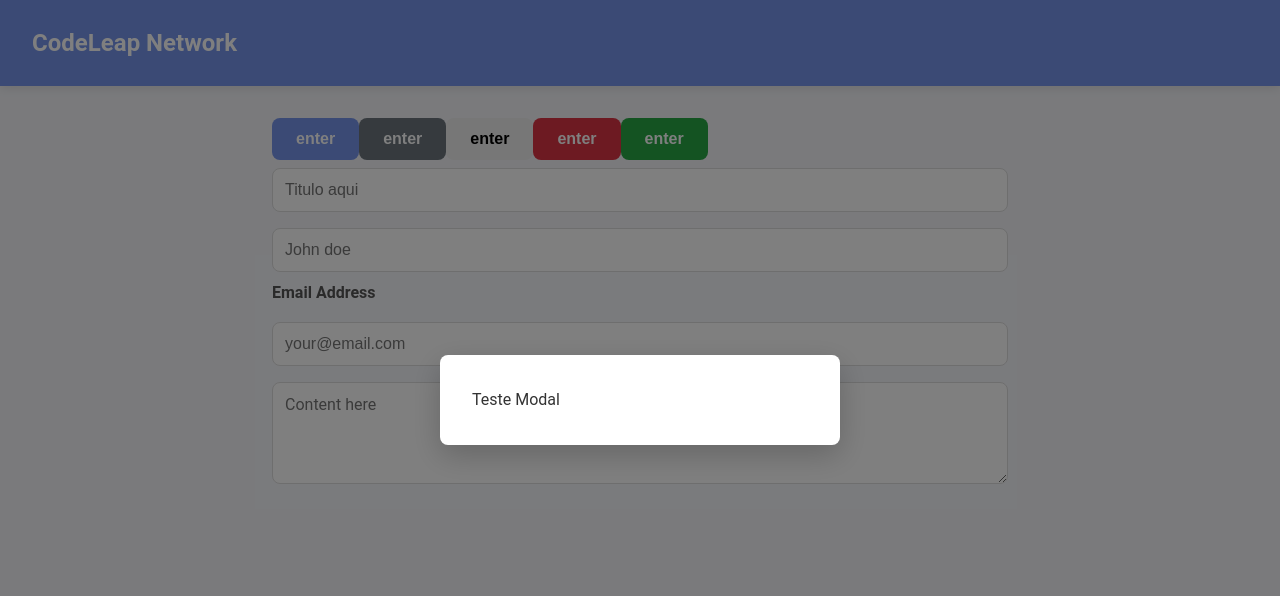
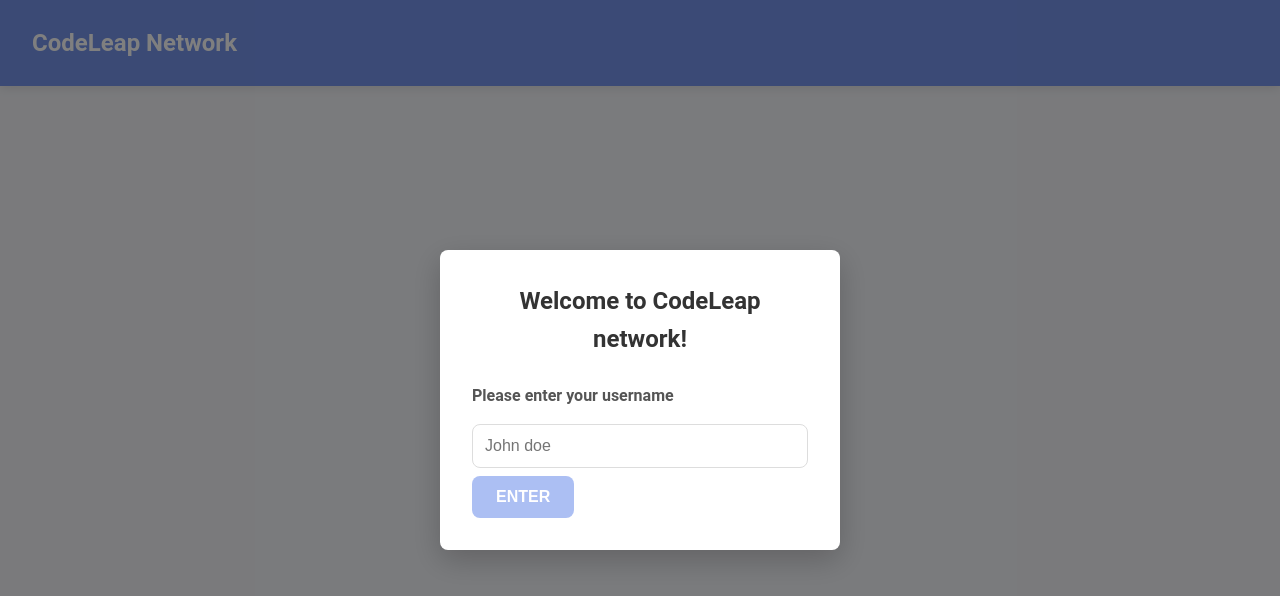
Before and after one commit to evertonProgramadorCriativo/Junior-Frontend-Engineer-CodeLeap, a React (Create React App) app: page / in a window 1280 px wide. Shown: the top 596 px of the page. Built offline with nearby package versions, Linux system fonts and the light colour scheme.

Commit message:
feat: add modal when typing username, get the value and show it in an alert

```diff
--- a/src/App.js
+++ b/src/App.js
@@ -1,6 +1,7 @@
 import React from 'react';
 import Layout from './components/layout/Layout';
 import Button from './components/ui/Button/Button';
+import SignUpModal from './components/forms/SignUpModal/SignUpModal';
 import {
   Input,
   Textarea,
@@ -10,6 +11,8 @@
 function App() {
   return (
     <Layout>
+      <SignUpModal />
+      {/* Exemplo usando Modal genérico
       <Modal isOpen={true} onClose={() => alert('Modal closed!')}> Teste Modal </Modal>
       <Button
         variant='primary'
@@ -45,9 +48,9 @@
         placeholder="John doe"
       />
 
+      */}
 
-
-      {/* Exemplo usando Label genérico */}
+      {/* Exemplo usando Label genérico
       <Label htmlFor="email">Email Address</Label>
       <Input
         type="text"
@@ -60,7 +63,7 @@
 
         placeholder="Content here"
         rows="4"
-      />
+      /> */}
     </Layout>
   );
 }
--- /dev/null
+++ b/src/components/forms/SignUpModal/SignUpModal.jsx
@@ -0,0 +1,53 @@
+import React, { useState } from 'react';
+ import Button from '../../ui/Button/Button';
+ import Modal from '../../ui/Modal/Modal';
+import {
+  Input,
+  Textarea,
+  Label // Se quiser usar o genérico
+} from '../../ui/Input/Input';
+import './SignUpModal.css';
+
+const SignUpModal = () => {
+  const [username, setUsername] = useState('');
+
+
+  const handleSubmit = () => {
+    if (username.trim()) {
+    return alert(`Welcome, ${username}!`);
+    }
+  };
+
+  const handleKeyPress = (e) => {
+    if (e.key === 'Enter') {
+      handleSubmit();
+    }
+  };
+
+  return (
+    <Modal isOpen={true} onClose={() => {}}>
+      <div className="signup-modal">
+        <h2>Welcome to CodeLeap network!</h2>
+        <div>
+          <label htmlFor="username">Please enter your username</label>
+          <Input
+            type="text"
+            id="username"
+            value={username}
+            onChange={(e) => setUsername(e.target.value)}
+            onKeyPress={handleKeyPress}
+            placeholder="John doe"
+          />
+          <Button
+            onClick={handleSubmit}
+            disabled={!username.trim()}
+          >
+            ENTER
+          </Button>
+        </div>
+      </div>
+    </Modal>
+  );
+};
+
+export default SignUpModal;
```
Also changed, not shown: src/components/forms/SignUpModal/SignUpModal.css (added), 1 other file (tests, documents, lock files or other folders).
